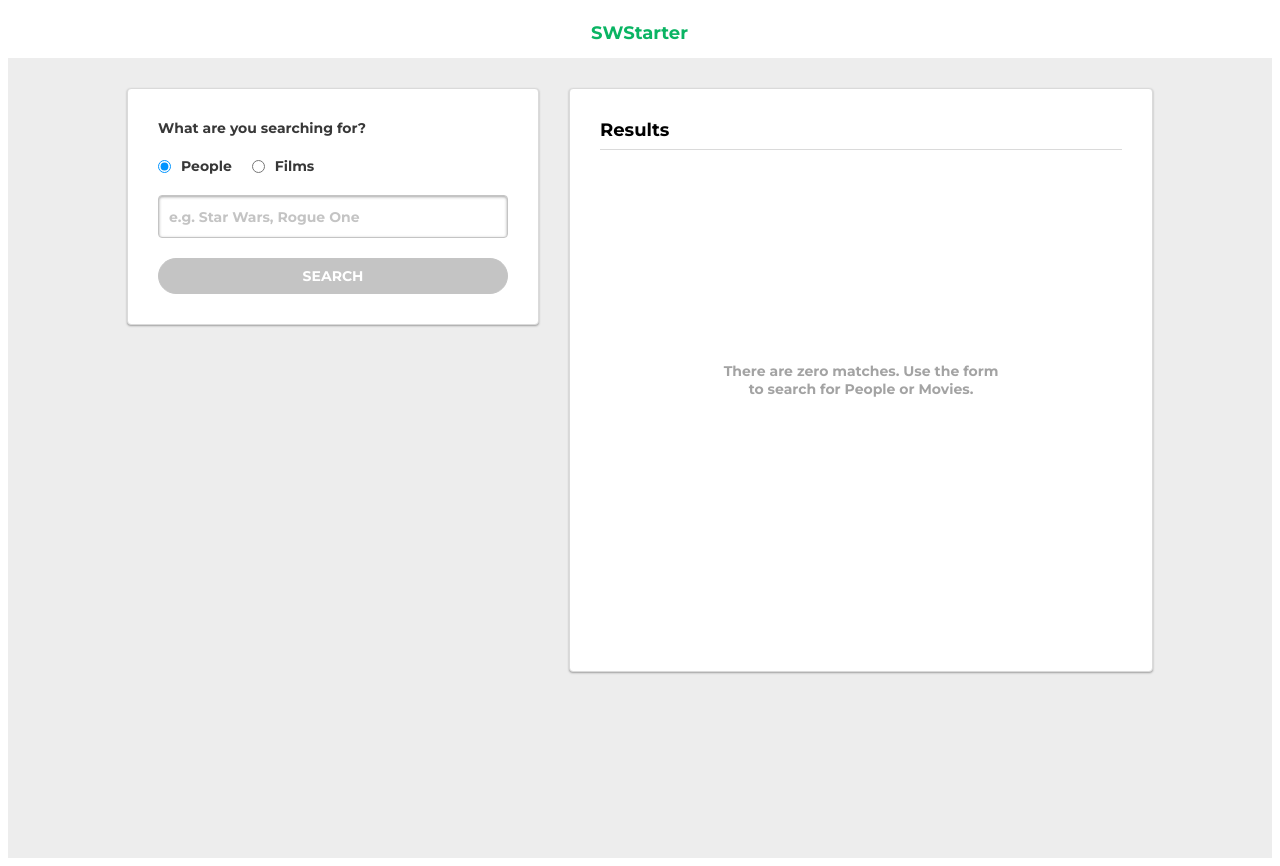
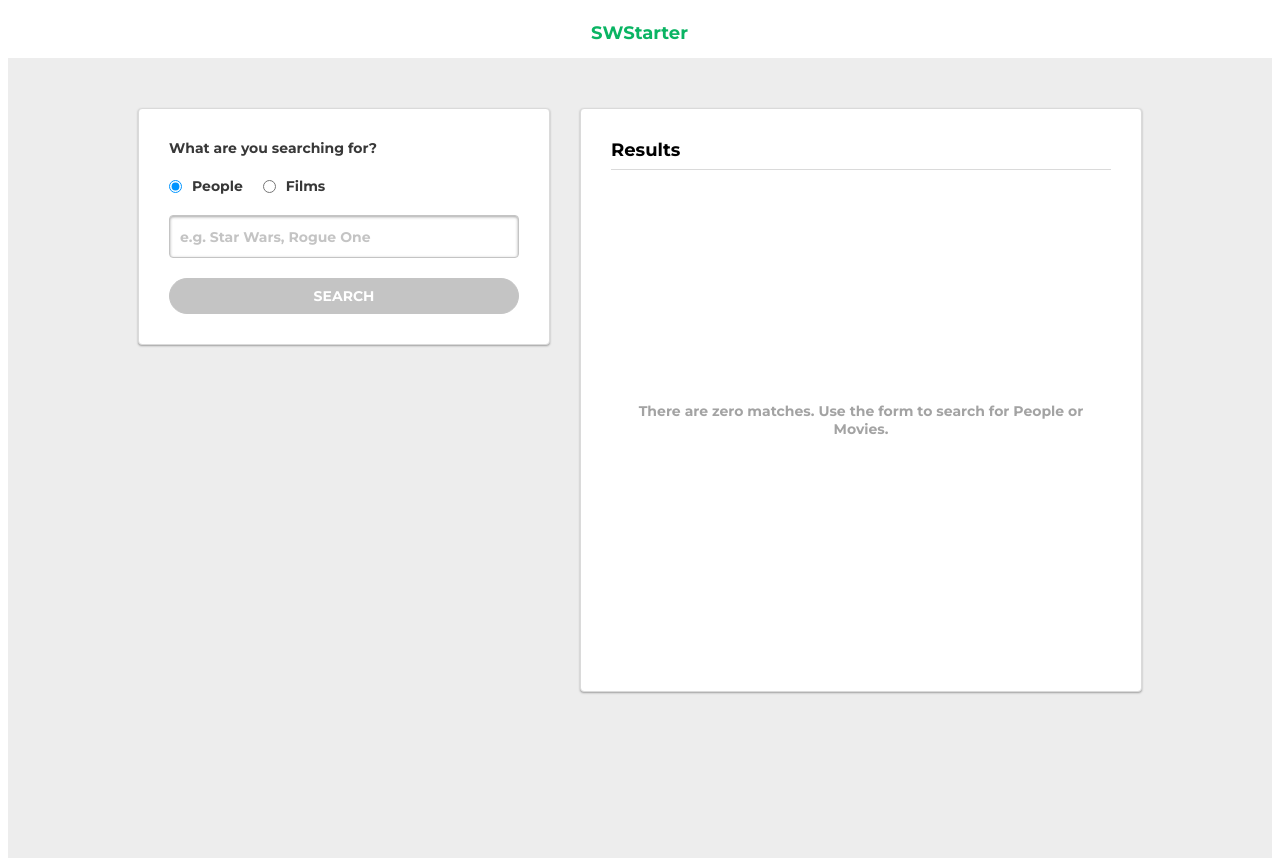
Before and after one commit to gui-aguiar/ReactProject, a React (Vite) app: page / in a window 1280 px wide. Built offline with nearby package versions, Linux system fonts and the light colour scheme.

Commit message:
versao com o front feito

```diff
--- a/src/App.css
+++ b/src/App.css
@@ -1,10 +1,4 @@
 @import url('https://fonts.googleapis.com/css2?family=Montserrat:wght@700&display=swap');
-
-/*
-colocar coisas que resetam e que vao ser usadas por todo mundo aqui
-tipo as variaveis e tal
-e os resets dos compoenentes principais
-*/
 
 :root {
     --gainsboro: #dadada;
@@ -15,35 +9,8 @@ e os resets dos compoenentes principais
     --warm-grey-75: rgba(132, 132, 132, 0.75);
 }
 
-/*
-
-@font-face {
-    font-family: Montserrat;
-    src: local(Montserrat-Bold),
-      url(/path/to/Montserrat-Bold.woff2) format("woff2"),
-      url(/path/to/Montserrat-Bold.woff) format("woff"),
-      url(/path/to/Montserrat-Bold.ttf) format("truetype");
-    font-weight: bold;
-    font-style: normal;
-    font-stretch: normal;
-  }
-
-  .Text-Style {
-    font-family: Montserrat;
-    font-size: 18px;
-    font-weight: bold;
-    font-stretch: normal;
-    font-style: normal;
-    line-height: normal;
-    letter-spacing: normal;
-    color: #000;
-  }
-*/
-
-
-/* Estilo global para a fonte Montserrat */
 .Text-Style {
-  font-family: 'Montserrat', sans-serif; /* Define Montserrat com fallback */
+  font-family: 'Montserrat', sans-serif;
   font-size: 18px;
   font-weight: bold;
   font-stretch: normal;
@@ -52,4 +19,3 @@ e os resets dos compoenentes principais
   letter-spacing: normal;
   color: #000;
 }
-head, div { margin: 0px}
--- a/src/Components/Form/Button.module.css
+++ b/src/Components/Form/Button.module.css
@@ -1,8 +1,3 @@
-/* Button.module.css
-
-    transition: background-color 0.3s, color 0.3s, opacity 0.3s;
-
-    */
 .button {
     padding: 8px 15px;
     font-family: 'Montserrat', sans-serif;
@@ -21,5 +16,5 @@
   .disabled {
     border: solid 1px var(--pinkish-grey);
     background-color: var(--pinkish-grey);
-    cursor: not-allowed; /* Mostra que o botão não pode ser clicado */
+    cursor: not-allowed;
   }
--- a/src/Components/Form/Input.module.css
+++ b/src/Components/Form/Input.module.css
@@ -1,14 +1,14 @@
-/*quando coloco o width 100/5ele estoura */
+
 .inputField {
-    padding: 11px 10px; /* Espaço interno */
+    padding: 11px 10px;
     font-family: 'Montserrat', sans-serif;
     font-size: 16px;
     border: solid 1px var(--pinkish-grey);
-    border-radius: 4px; /* Bordas arredondadas */
-    background-color: #fff; /* Fundo branco */
+    border-radius: 4px;
+    background-color: #fff;
     color: #000;
     box-shadow: inset 0 1px 3px 0 var(--warm-grey-75);
-    transition: border-color 0.3s, box-shadow 0.3s; /* Transição para hover/foco */
+    transition: border-color 0.3s, box-shadow 0.3s;
   }
 
   .inputField::placeholder {
@@ -17,10 +17,3 @@
     font-weight: bold;
     color: var(--pinkish-grey);
   }
-
-  /*
-  .inputField:focus {
-    border-color: var(--green-teal); /* Cor de foco */
-   /* box-shadow: 0 0 4px var(--green-teal); /* Destaque no foco */
-  /*}
-  */
--- a/src/Components/Header/Header.module.css
+++ b/src/Components/Header/Header.module.css
@@ -4,8 +4,6 @@
     justify-content: center;
     height: 50px;
     max-width: 100%;
-   /* margin: 0 0 30px;
-    padding: 14px 671px;*/
     box-shadow: 0 2px 0 0 var(--gainsboro);
     background-color: #fff;
 }
--- a/src/Components/Home.module.css
+++ b/src/Components/Home.module.css
@@ -1,12 +1,21 @@
 
 .home {
     width: 100%;
-    min-height: 100vh; /* Garantir que o container ocupe a altura da tela */
+    min-height: 100vh;
     display: flex;
-    justify-content: center; /* Centralizar os painéis horizontalmente */
-    align-items: flex-start; /* Centralizar os painéis verticalmente */
-    gap: 30px; /* Espaçamento entre os painéis */
-    padding: 30px; /* Espaço lateral para telas menores */
+    flex-direction: row;
+    justify-content: center;
+    align-items: flex-start;
+    gap: 30px;
+    padding: 50px;
     background-color: #ededed;
     box-sizing: border-box;
 }
+
+@media (max-width: 1000px) {
+    .home {
+        flex-direction: column;
+        justify-content: flex-start;
+        align-items: center;
+    }
+}
--- a/src/Components/Results/ResultContainerInfo.module.css
+++ b/src/Components/Results/ResultContainerInfo.module.css
@@ -1,6 +1,3 @@
-/* ResultContainerInfo.module.css */
-
-
 .info {
     font-family: 'Montserrat', sans-serif;
     font-size: 14px;
@@ -9,14 +6,6 @@
     text-align: center;
     margin: 0;
     display: flex;
-    align-items: center; /* Centraliza verticalmente */
-    justify-content: center; /* Centraliza horizontalmente */
-    height: 100%; /* Ocupa a altura total do container */
-
-    position: absolute;
-    top: 50%;
-    left: 50%;
-    transform: translate(-50%, -50%);
-    margin: 0;
-    z-index: 1;
+    align-items: center;
+    justify-content: center;
 }
--- a/src/Components/Results/ResultsContainer.jsx
+++ b/src/Components/Results/ResultsContainer.jsx
@@ -6,14 +6,17 @@ import ResultContainerInfo from "./ResultContainerInfo";
 
 const ResultsContainer = ({ results, searching }) => {
     const infoLabel = searching ? 'Searching...' : "There are zero matches. Use the form to search for People or Movies."
+    const itemsCount = results.length;
+
     return <div className={style.resultsContainer}>
         <ResultsContainerItem text="Results" fontSize="18px" />
 
-        {results.length === 0 && <ResultContainerInfo text={infoLabel} />}
+        <div className={style.resultsItemsContainer} style={{justifyContent: itemsCount > 0 ? "flex-start" : "center"}}>
+            {itemsCount === 0 && <ResultContainerInfo text={infoLabel} />}
 
-        {results.length > 0 && results.map((result) => (
+            {itemsCount > 0 && results.map((result) => (
                 <ResultsContainerItem
-            key={result.url }
+                key={result.url}
                 text={result.name ? result.name : result.title }
                 extraItem={
                     <Button id="viewDetails" disabled={false} disabledStyle={false}>
@@ -23,6 +26,7 @@ const ResultsContainer = ({ results, searching }) => {
                 />
             ))}
         </div>
+    </div>
 };
 
 export default ResultsContainer;
--- a/src/Components/Results/ResultsContainer.module.css
+++ b/src/Components/Results/ResultsContainer.module.css
@@ -1,13 +1,21 @@
 .resultsContainer {
     display: flex;
     flex-direction: column;
-    max-width: 100%;
+    width: 100%;
     padding: 30px;
     border-radius: 4px;
     box-shadow: 0 1px 2px 0 var(--warm-grey-75);
     border: solid 1px var(--gainsboro);
     background-color: #fff;
     min-height: 522px;
-    position: relative; /* Necessário para centralizar o texto no contexto do container */
+    position: relative;
+    min-width: 300px;
+    max-width: 500px;
+  }
 
+  .resultsItemsContainer {
+    display: flex;
+    flex-direction: column;
+    flex: 1;
+    position: relative;
   }
--- a/src/Components/Results/ResultsContainerItem.module.css
+++ b/src/Components/Results/ResultsContainerItem.module.css
@@ -23,6 +23,7 @@
 
   .line {
     width: 522px;
+    max-width: 100%;
     height: 1px;
     background-color: var(--gainsboro);
     border: none;
--- a/src/Components/Search/SearchForm.module.css
+++ b/src/Components/Search/SearchForm.module.css
@@ -1,33 +1,19 @@
-/*.SearchForm {
-    width: 350px;
-    height: 170px;
-   /* margin: 30px 30px 352px 208px; */
-   /* padding: 30px;
+.SearchForm {
+    display: grid;
+    grid-gap: 20px;
+    min-width: 350px;
+    padding: 30px;
+    max-width: 500px;
     border-radius: 4px;
     box-shadow: 0 1px 2px 0 var(--warm-grey-75);
     border: solid 1px var(--gainsboro);
     background-color: #fff;
+}
 
-    display: grid;
-grid-template-columns: 1fr; /* Uma única coluna que ocupa todo o espaço */
-/*grid-gap: 20px; /* Espaçamento entre os elementos */
-/*max-width: 350px; /* Limita a largura total */
-/*
-  }*/
-
+@media (max-width: 1000px) {
   .SearchForm {
-    display: grid; /* Usar Grid para organizar os elementos internos */
-    grid-template-columns: 1fr; /* Apenas uma coluna */
-    grid-gap: 20px;
-
-    width: 350px; /* Largura interna */
-    padding: 30px; /* Espaço interno */
-    max-width: 410px; /* Garante consistência com padding incluído */
-    border-radius: 4px;
-    box-shadow: 0 1px 2px 0 var(--warm-grey-75);
-    border: solid 1px var(--gainsboro);
-    background-color: #fff;
-
+    width: 100%;
+  }
 }
 
 .SearchForm label {
@@ -40,6 +26,3 @@ grid-template-columns: 1fr; /* Uma única coluna que ocupa todo o espaço */
   letter-spacing: normal;
   color: #383838;
 }
-
-
-/*a cor peag do pai por isso tenho que colocar o branco */
```
Also changed, not shown: src/Components/Form/Radio.module.css (+0 -10 lines). Lines whose indentation alone changed are shown as unchanged.
